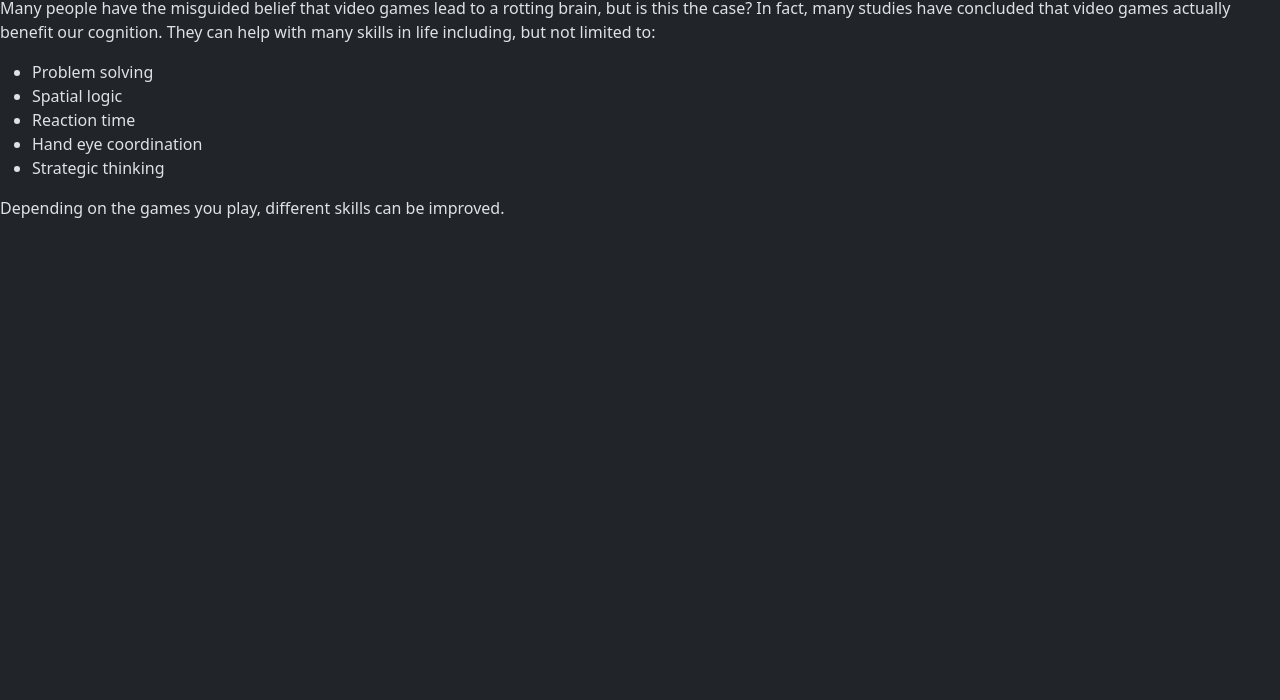
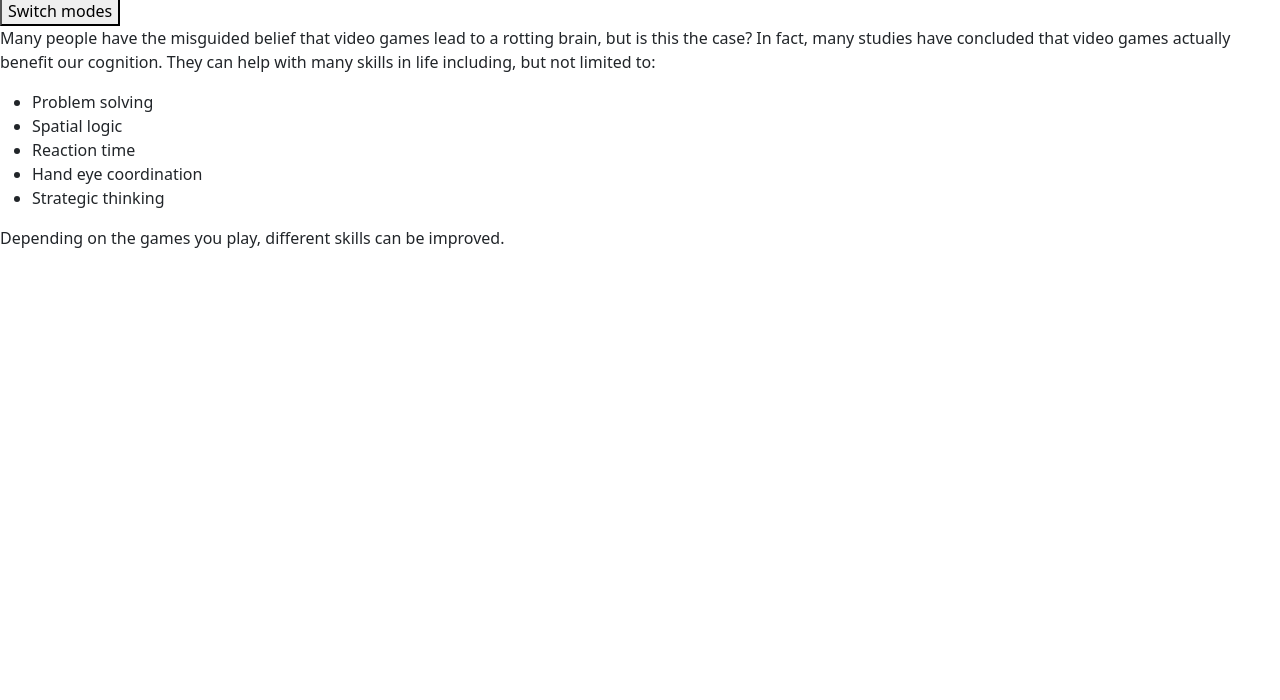
Before and after one commit to dtft20/git-collaboration, a plain HTML site: page gaming.html in a window 1280 px wide. Shown: the part 100-800 px from the top of the page. Drawn offline with nearby package versions, Linux system fonts and the light colour scheme.

Commit message:
Added dark mode switch to all web pages

```diff
--- a/gaming.html
+++ b/gaming.html
@@ -1,11 +1,12 @@
 <!DOCTYPE html>
-<html data-bs-theme="dark">
+<html data-bs-theme="light">
 
     <head>
         <meta charset="utf-8" \>
         <meta name="viewport" content="width=device-width, initial-scale=1">
         <link href="https://cdn.jsdelivr.net/npm/bootstrap@5.3.8/dist/css/bootstrap.min.css" rel="stylesheet" integrity="sha384-sRIl4kxILFvY47J16cr9ZwB07vP4J8+LH7qKQnuqkuIAvNWLzeN8tE5YBujZqJLB" crossorigin="anonymous">
         <link rel="stylesheet" type="text/css" href="styles/style.css" \>
+        <script src="scripts/theme.js" defer></script>
         <title>How has gaming benefited society</title>
     </head>
     <body>
@@ -24,6 +25,7 @@
             </li>
         </ul>
         <h1>Is gaming benficial to society?</h1>
+        <button id="colourSwitch" type="button">Switch modes</button>
         <p>Many people have the misguided belief that video games
             lead to a rotting brain, but is this the case?
             In fact, many studies have concluded that video games actually benefit our cognition. They can help with
--- /dev/null
+++ b/scripts/theme.js
@@ -0,0 +1,8 @@
+document.getElementById("colourSwitch").addEventListener("click", () => {
+    if (document.documentElement.getAttribute("data-bs-theme") == "dark") {
+        document.documentElement.setAttribute("data-bs-theme", "light");
+    }
+    else if (document.documentElement.getAttribute("data-bs-theme") == "light") {
+        document.documentElement.setAttribute("data-bs-theme", "dark");
+    }
+})
```
Also changed, not shown: AIInHealthcare.html (+3 -1 lines), communication.html (+3 -1 lines), index.html (+3 -1 lines).
